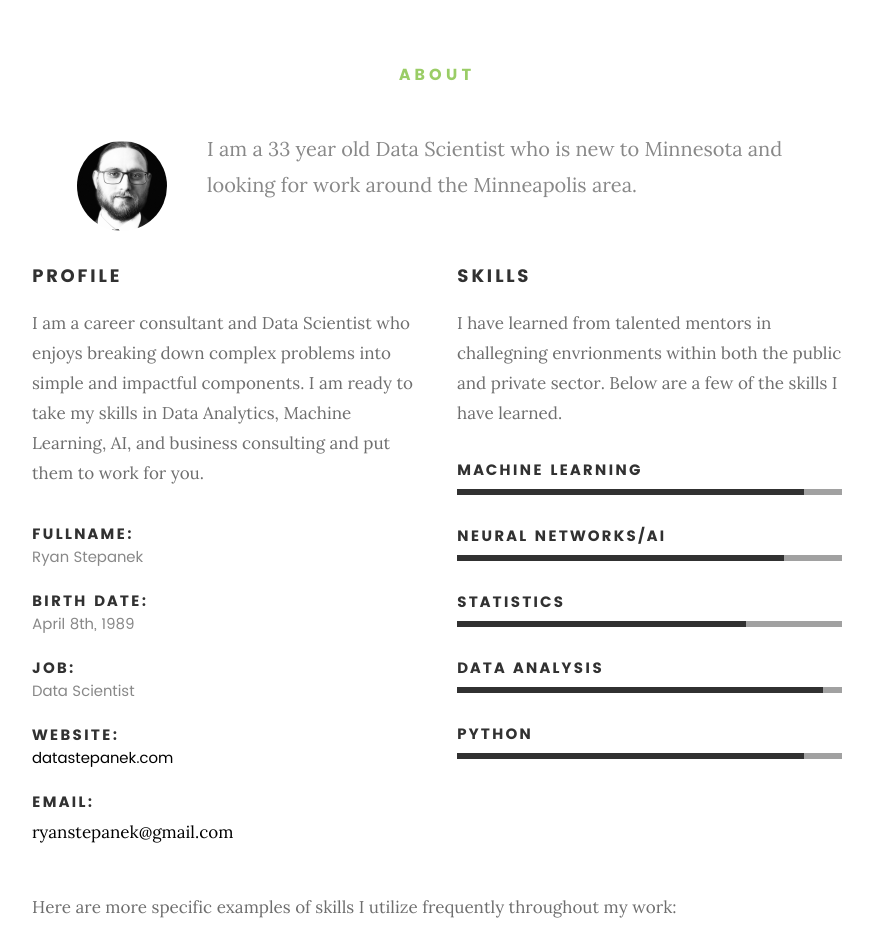
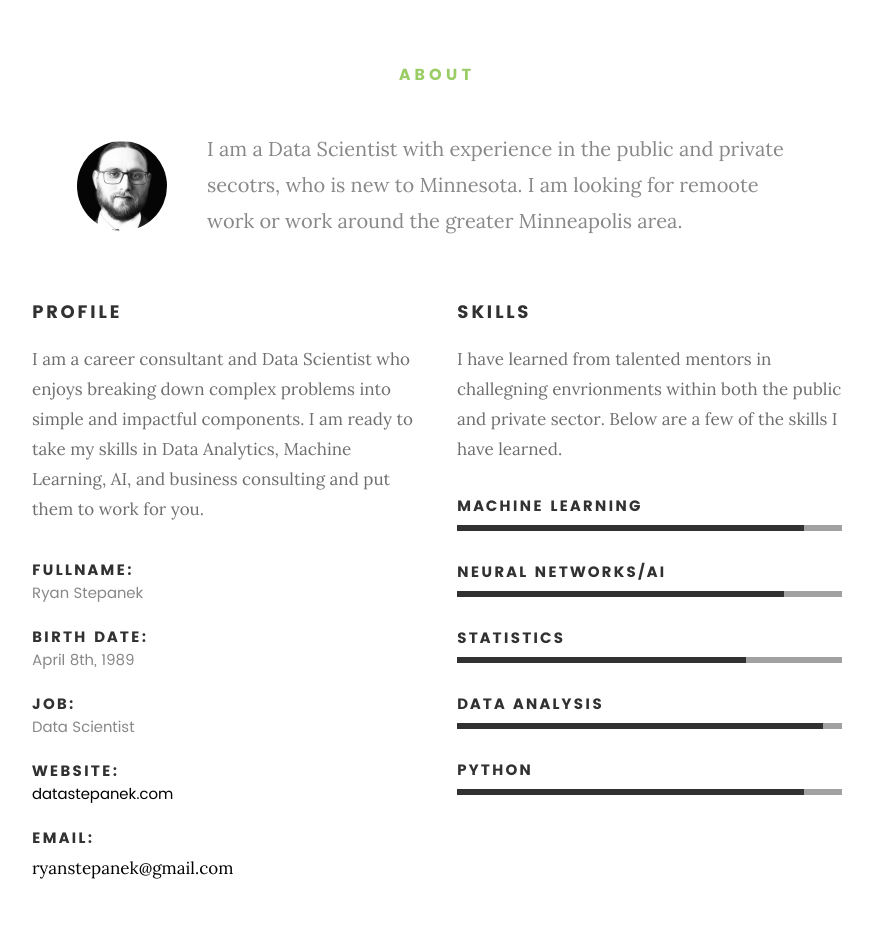
Before and after one commit to rstepanek/rstepanek.github.io, a plain HTML site: page index.html in a window 1280 px wide. Shown: the part 860-1786 px from the top of the page, without its empty margins (203-1076 px from the left). Drawn offline with Linux system fonts and the light colour scheme; files whose address does not match are found by name.

Commit message:
Updated lead.

```diff
--- a/index.html
+++ b/index.html
@@ -118,7 +118,7 @@
    				<!-- TODO: Update this image -->
    				<img src="images/profile-pic.jpg" alt="Profile Picture">
 
-   				<p class="lead">I am a 33 year old Data Scientist who is new to Minnesota and looking for work around the Minneapolis area.</p>
+   				<p class="lead">I am a Data Scientist with experience in the public and private secotrs, who is new to Minnesota. I am looking for remoote work or work around the greater Minneapolis area.</p>
    			</div>
 
    		</div>
```
